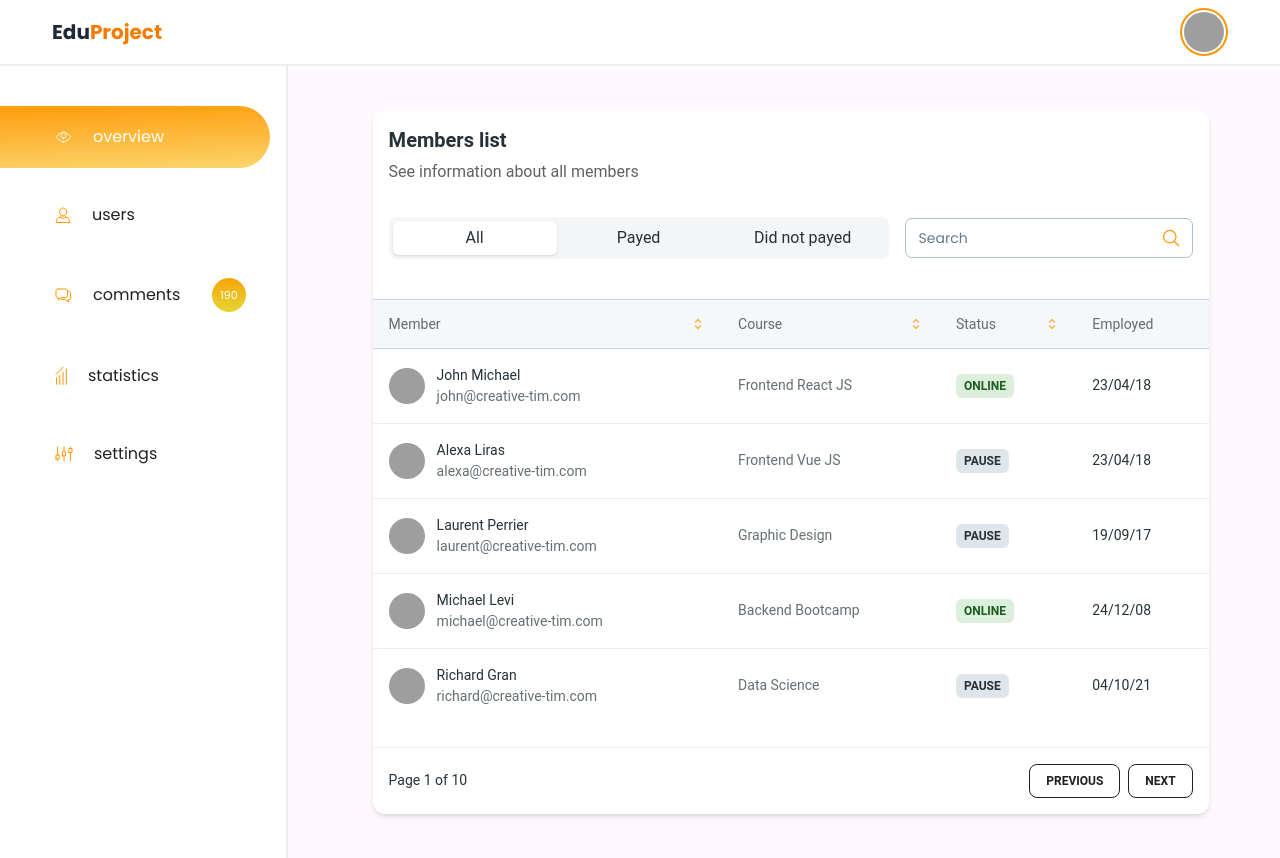
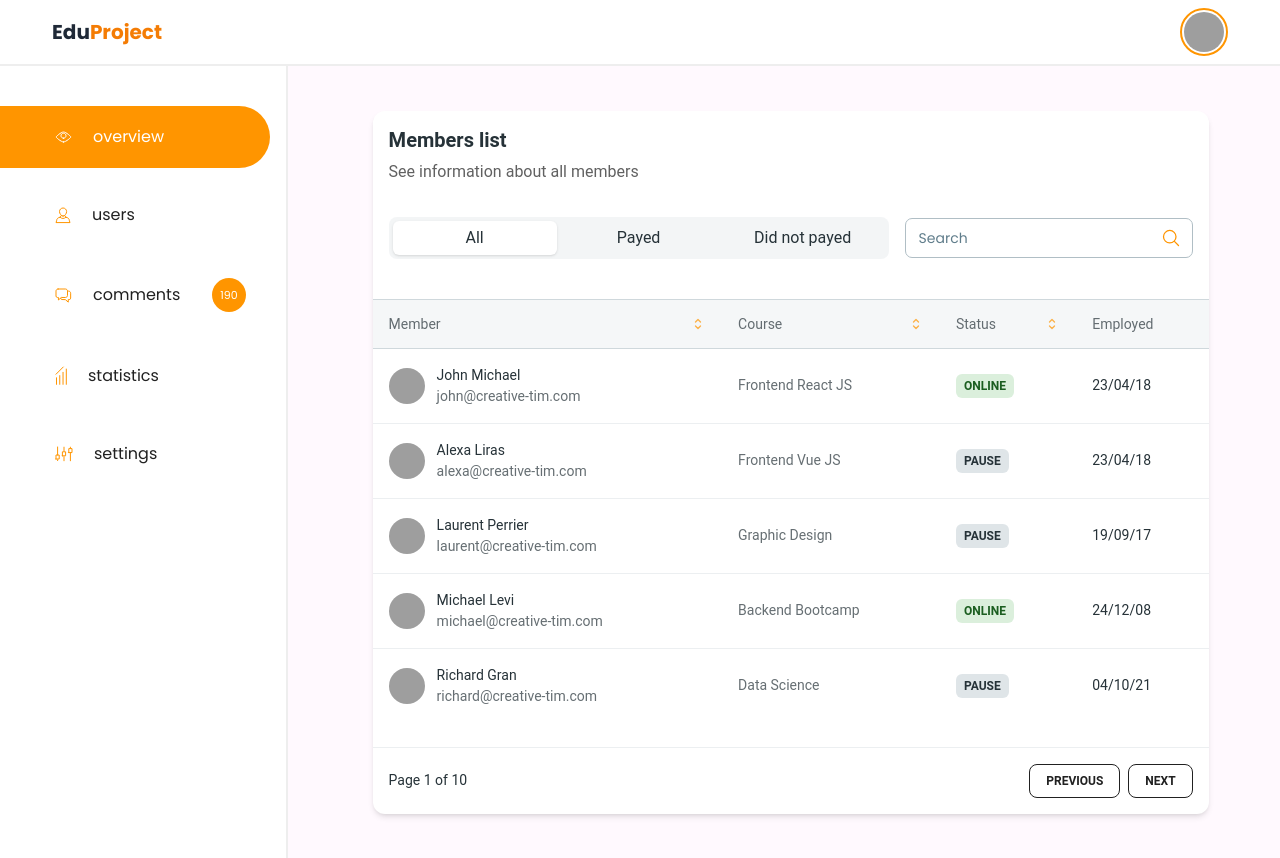
Before and after one commit to nurbek2107/eduit-project, a Next.js app: page /admin/users in a window 1280 px wide. In both pictures the pointer is over the button "overview". Shown: the top 858 px of the page. Built offline with nearby package versions, Linux system fonts and the light colour scheme; grey boxes are pictures that could not be loaded.

Commit message:
bg
Signed-off-by: Nurbek <161306161+nurbek2107@users.noreply.github.com>

```diff
--- a/src/app/globals.css
+++ b/src/app/globals.css
@@ -36,7 +36,7 @@ body {
 }
 
 .hover-bg:hover {
-    background: linear-gradient(178.18deg, #ff9500 -13.56%, #f9f5a1 158.3%);
+    background: linear-gradient(178.18deg, #ff9500 -13.56%, #ff9500 158.3%);
     color: #fff;
 }
 
@@ -58,7 +58,7 @@ svg path {
 }
 
 .notification-number {
-    background: linear-gradient(178.18deg, #fa9c04 -13.56%, #d9f64b 158.3%);
+    background: linear-gradient(178.18deg, #ff9500 -13.56%, #ff9500 158.3%);
 }
 
 .active .active-svg path {
```
